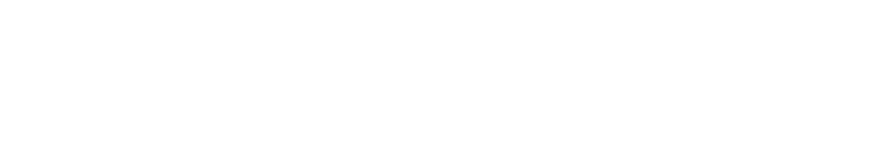
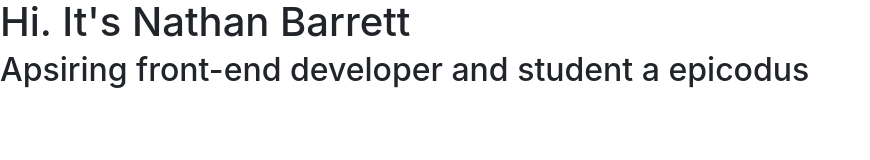
Before and after one commit to nathan-barrett/portfolio, a plain HTML site: page index.html in a window 1280 px wide. Shown: the whole page, without its empty margins (0-870 px from the left). Drawn offline with Linux system fonts and the light colour scheme.

Commit message:
add shell to index.html

```diff
--- a/index.html
+++ b/index.html
@@ -1,10 +1,16 @@
 <!DOCTYPE html>
 <html>
   <head>
+    <link href="css/bootstrap.css" rel="stylesheet" type="text/css">
     <link rel="stylesheet" href="css/styles.css" type="text/css">
-    <title></title>
+    <title>Hey, It's Nathan</title>
   </head>
   <body>
-
+<!--Navbar will go here-->
+<!--Jumbotron will go here-->
+<h1>Hi. It's Nathan Barrett</h1>
+<h2>Apsiring front-end developer and student a epicodus</h2>
+<!--start rows here-->
+<!--large column will go here-->
   </body>
 </html>
```
